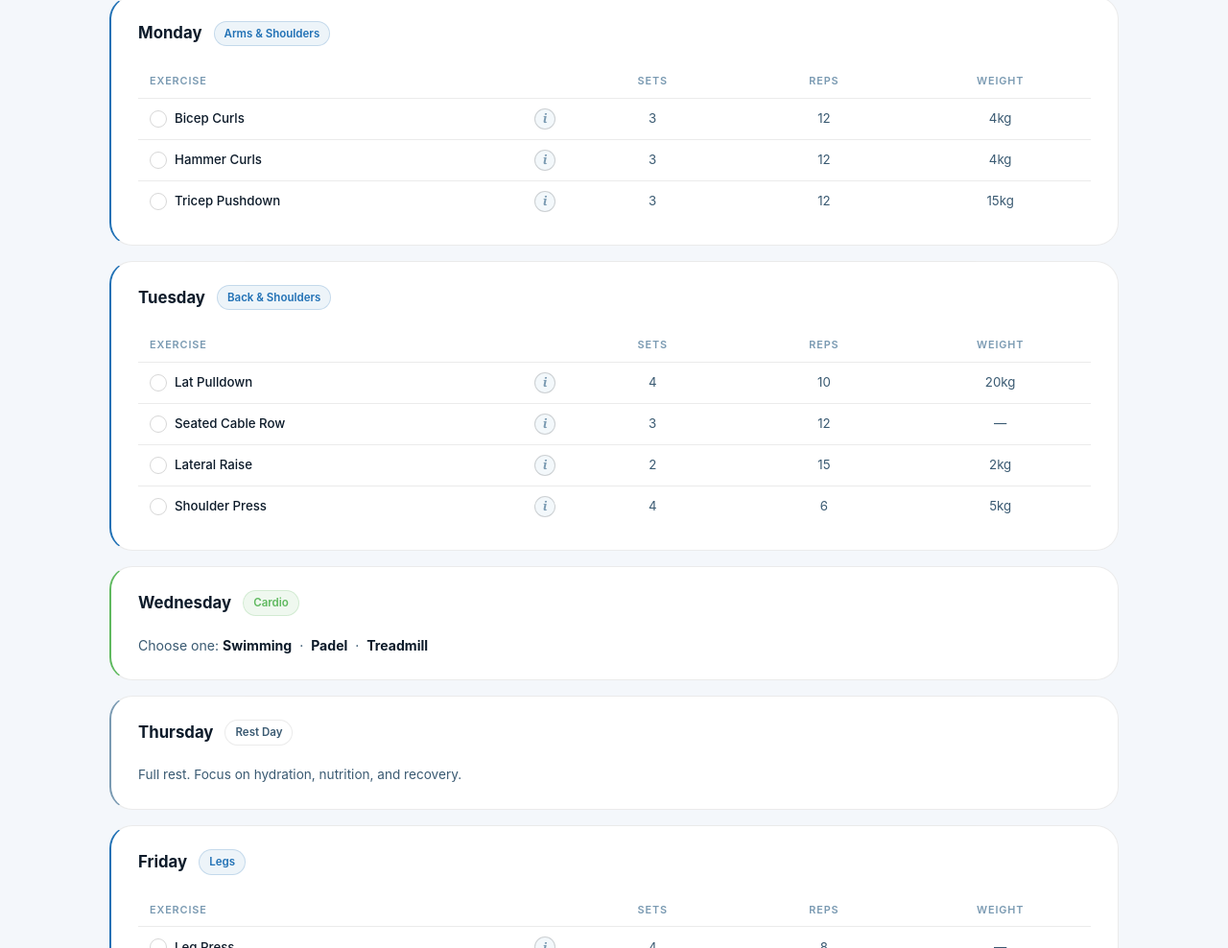
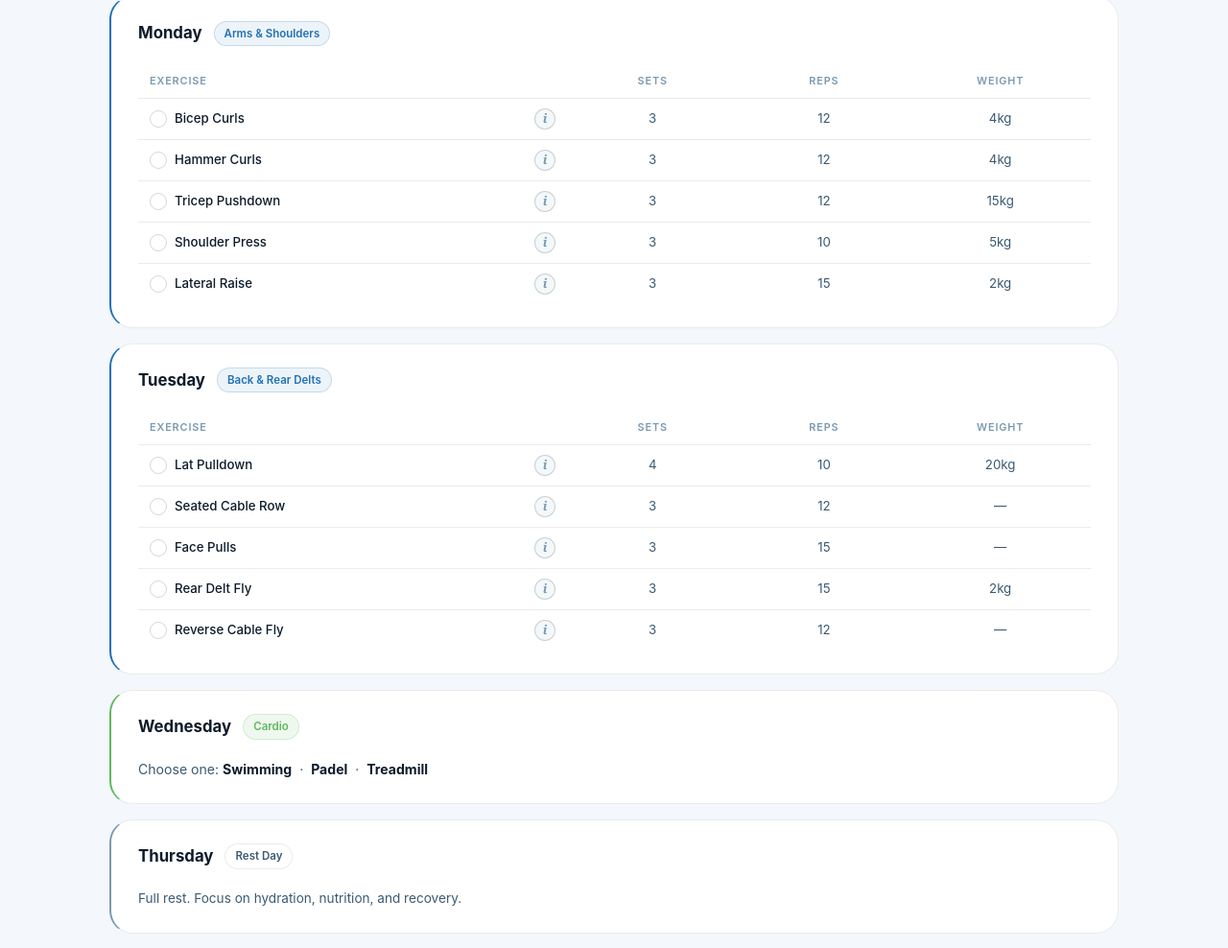
Before and after one commit to hasnalinsi/hasnalinsi.github.io, a plain HTML site: page gym.html in a window 1280 px wide. Shown: the part 745-1733 px from the top of the page at 96% size. Drawn offline with Linux system fonts and the light colour scheme.

Commit message:
Fix gym programme: add shoulder work to Monday, rear delt exercises to Tuesday
Monday: added Shoulder Press + Lateral Raise (arms AND shoulders day)
Tuesday: replaced shoulder exercises with Face Pulls, Rear Delt Fly, Reverse Cable Fly (back AND rear delts)
Tuesday header updated to 'Back & Rear Delts'
Added exercise data for all three new movements

Co-Authored-By: Claude Sonnet 4.6 <noreply@anthropic.com>

```diff
--- a/gym.html
+++ b/gym.html
@@ -162,6 +162,7 @@
       <div class="week-grid anim-up">
         <div class="week-cell gym"><div class="day-lbl">Mon</div><div class="day-icon">💪</div><div class="day-type">Arms</div></div>
         <div class="week-cell gym"><div class="day-lbl">Tue</div><div class="day-icon">🏋️</div><div class="day-type">Back</div></div>
+
         <div class="week-cell cardio"><div class="day-lbl">Wed</div><div class="day-icon">🏊</div><div class="day-type">Cardio</div></div>
         <div class="week-cell"><div class="day-lbl">Thu</div><div class="day-icon">💤</div><div class="day-type">Rest</div></div>
         <div class="week-cell gym"><div class="day-lbl">Fri</div><div class="day-icon">🦵</div><div class="day-type">Legs</div></div>
@@ -178,20 +179,23 @@
             <tr data-key="mon-1"><td><div class="ex-cell"><div class="ex-check"></div><span class="ex-name">Bicep Curls</span><button class="ex-info" data-ex="bicep-curls">i</button></div></td><td style="text-align:center;">3</td><td style="text-align:center;">12</td><td style="text-align:center;">4kg</td></tr>
             <tr data-key="mon-2"><td><div class="ex-cell"><div class="ex-check"></div><span class="ex-name">Hammer Curls</span><button class="ex-info" data-ex="hammer-curls">i</button></div></td><td style="text-align:center;">3</td><td style="text-align:center;">12</td><td style="text-align:center;">4kg</td></tr>
             <tr data-key="mon-3"><td><div class="ex-cell"><div class="ex-check"></div><span class="ex-name">Tricep Pushdown</span><button class="ex-info" data-ex="tricep-pushdown">i</button></div></td><td style="text-align:center;">3</td><td style="text-align:center;">12</td><td style="text-align:center;">15kg</td></tr>
+            <tr data-key="mon-4"><td><div class="ex-cell"><div class="ex-check"></div><span class="ex-name">Shoulder Press</span><button class="ex-info" data-ex="shoulder-press">i</button></div></td><td style="text-align:center;">3</td><td style="text-align:center;">10</td><td style="text-align:center;">5kg</td></tr>
+            <tr data-key="mon-5"><td><div class="ex-cell"><div class="ex-check"></div><span class="ex-name">Lateral Raise</span><button class="ex-info" data-ex="lateral-raise">i</button></div></td><td style="text-align:center;">3</td><td style="text-align:center;">15</td><td style="text-align:center;">2kg</td></tr>
           </tbody>
         </table>
       </div>
 
       <!-- Tuesday -->
       <div class="day-block gym anim-up">
-        <div class="day-header"><div class="day-name">Tuesday</div><span class="tag tag-gold">Back &amp; Shoulders</span></div>
+        <div class="day-header"><div class="day-name">Tuesday</div><span class="tag tag-gold">Back &amp; Rear Delts</span></div>
         <table class="clean-table">
           <thead><tr><th style="width:45%;">Exercise</th><th style="width:18%;text-align:center;">Sets</th><th style="width:18%;text-align:center;">Reps</th><th style="width:19%;text-align:center;">Weight</th></tr></thead>
           <tbody>
             <tr data-key="tue-1"><td><div class="ex-cell"><div class="ex-check"></div><span class="ex-name">Lat Pulldown</span><button class="ex-info" data-ex="lat-pulldown">i</button></div></td><td style="text-align:center;">4</td><td style="text-align:center;">10</td><td style="text-align:center;">20kg</td></tr>
             <tr data-key="tue-2"><td><div class="ex-cell"><div class="ex-check"></div><span class="ex-name">Seated Cable Row</span><button class="ex-info" data-ex="seated-cable-row">i</button></div></td><td style="text-align:center;">3</td><td style="text-align:center;">12</td><td style="text-align:center;" class="dash">—</td></tr>
-            <tr data-key="tue-3"><td><div class="ex-cell"><div class="ex-check"></div><span class="ex-name">Lateral Raise</span><button class="ex-info" data-ex="lateral-raise">i</button></div></td><td style="text-align:center;">2</td><td style="text-align:center;">15</td><td style="text-align:center;">2kg</td></tr>
-            <tr data-key="tue-4"><td><div class="ex-cell"><div class="ex-check"></div><span class="ex-name">Shoulder Press</span><button class="ex-info" data-ex="shoulder-press">i</button></div></td><td style="text-align:center;">4</td><td style="text-align:center;">6</td><td style="text-align:center;">5kg</td></tr>
+            <tr data-key="tue-3"><td><div class="ex-cell"><div class="ex-check"></div><span class="ex-name">Face Pulls</span><button class="ex-info" data-ex="face-pulls">i</button></div></td><td style="text-align:center;">3</td><td style="text-align:center;">15</td><td style="text-align:center;" class="dash">—</td></tr>
+            <tr data-key="tue-4"><td><div class="ex-cell"><div class="ex-check"></div><span class="ex-name">Rear Delt Fly</span><button class="ex-info" data-ex="rear-delt-fly">i</button></div></td><td style="text-align:center;">3</td><td style="text-align:center;">15</td><td style="text-align:center;">2kg</td></tr>
+            <tr data-key="tue-5"><td><div class="ex-cell"><div class="ex-check"></div><span class="ex-name">Reverse Cable Fly</span><button class="ex-info" data-ex="reverse-cable-fly">i</button></div></td><td style="text-align:center;">3</td><td style="text-align:center;">12</td><td style="text-align:center;" class="dash">—</td></tr>
           </tbody>
         </table>
       </div>
@@ -348,7 +352,10 @@ const EXERCISES = {
   'hip-adductors': { name:'Hip Adductors', muscles:'Inner thighs', steps:['Sit in the machine, pads against your inner thighs.','Squeeze your thighs together as far as the machine allows.','Hold briefly at the end of the movement.','Return slowly. Sit tall, do not round your lower back.'] },
   'hip-abductors': { name:'Hip Abductors', muscles:'Outer thighs, Glutes', steps:['Sit in the machine, pads against your outer thighs.','Push your legs apart against the resistance as far as possible.','Hold briefly at full range.','Return slowly under control. Sit tall throughout.'] },
   'calf-raises': { name:'Calf Raises', muscles:'Gastrocnemius, Soleus', steps:['Stand on the edge of a step, heels hanging off.','Rise up onto your toes as high as possible.','Hold at the top for one second.','Lower heels below the platform level for a full stretch before the next rep.'] },
-  'hip-thrusts': { name:'Hip Thrusts', muscles:'Glutes, Hamstrings', steps:['Sit with upper back against a bench, barbell across hips (use a pad).','Plant feet flat on the floor, shoulder-width apart.','Drive hips upward until body forms a straight line from knees to shoulders.','Squeeze glutes hard at the top, chin tucked. Lower slowly.'] }
+  'hip-thrusts': { name:'Hip Thrusts', muscles:'Glutes, Hamstrings', steps:['Sit with upper back against a bench, barbell across hips (use a pad).','Plant feet flat on the floor, shoulder-width apart.','Drive hips upward until body forms a straight line from knees to shoulders.','Squeeze glutes hard at the top, chin tucked. Lower slowly.'] },
+  'face-pulls': { name:'Face Pulls', muscles:'Rear delts, Mid-back', steps:['Set a cable machine to face height with a rope attachment. Stand a step back.','Pull the rope toward your face, separating the ends as you pull. Elbows stay high and wide.','Squeeze your rear delts and external rotators at the end of the movement.','Return slowly, fully extending before the next rep. Keep your torso still.'] },
+  'rear-delt-fly': { name:'Rear Delt Fly', muscles:'Rear delts', steps:['Sit at the edge of a bench, hinge forward from the hips, back flat, chest near thighs.','Hold light dumbbells hanging below you, slight bend in elbows.','Raise both arms out to the sides in an arc until level with your shoulders.','Squeeze the rear delts at the top. Lower slowly. Use very light weight.'] },
+  'reverse-cable-fly': { name:'Reverse Cable Fly', muscles:'Rear delts, Mid-back', steps:['Stand between two cable machines set at face height, each hand holding the opposite cable.','Arms start crossed. Pull both hands out and back in a wide arc, keeping arms nearly straight.','Squeeze the rear delts and upper back at the end of the movement.','Return slowly with control to the crossed starting position.'] }
 };
 
 const MUSCLE_MAP = {
```
